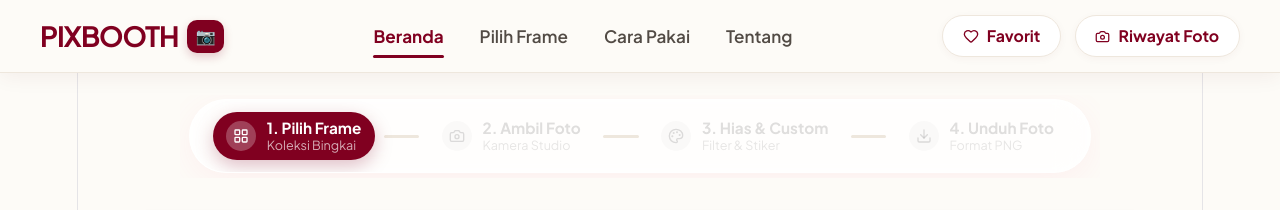
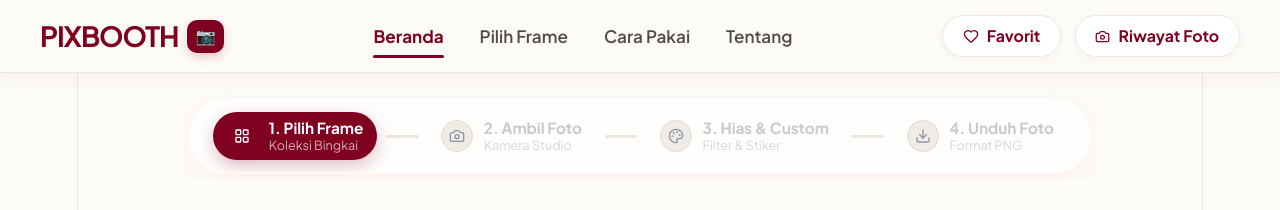
Before and after one commit to GilbertNjr/Photo_Booth, a React (Vite) app: page / in a window 1280 px wide. Shown: the top 210 px of the page. Built offline with nearby package versions, Linux system fonts and the light colour scheme; a web font is replaced by a local one.

Commit message:
fix: increase contrast and visibility of step progress icons

```diff
--- a/src/assets/styles/components.css
+++ b/src/assets/styles/components.css
@@ -778,7 +778,7 @@
 }
 
 .step-item.disabled {
-  opacity: 0.45;
+  opacity: 0.75;
   cursor: not-allowed;
 }
 
@@ -799,24 +799,36 @@
 }
 
 .step-icon-badge {
-  width: 30px;
-  height: 30px;
+  width: 32px;
+  height: 32px;
   border-radius: 50%;
   display: flex;
   align-items: center;
   justify-content: center;
-  background: rgba(0, 0, 0, 0.05);
+  background: #EBE5DB;
+  color: #64748B;
+  border: 1px solid #D4CEC3;
   transition: var(--transition-normal);
+  flex-shrink: 0;
+}
+
+.step-item.disabled .step-icon-badge {
+  background: #EBE5DB;
+  color: #64748B;
+  border: 1px solid #D4CEC3;
 }
 
 .step-item.current .step-icon-badge {
-  background: rgba(255, 255, 255, 0.25);
-  color: white;
+  background: var(--color-burgundy-deep);
+  color: #ffffff;
+  border: 1px solid var(--color-burgundy-deep);
+  box-shadow: 0 4px 12px rgba(128, 0, 32, 0.3);
 }
 
 .step-item.completed .step-icon-badge {
-  background: var(--color-mint-primary);
-  color: white;
+  background: #10B981;
+  color: #ffffff;
+  border: 1px solid #10B981;
 }
 
 .step-text-info {
```
